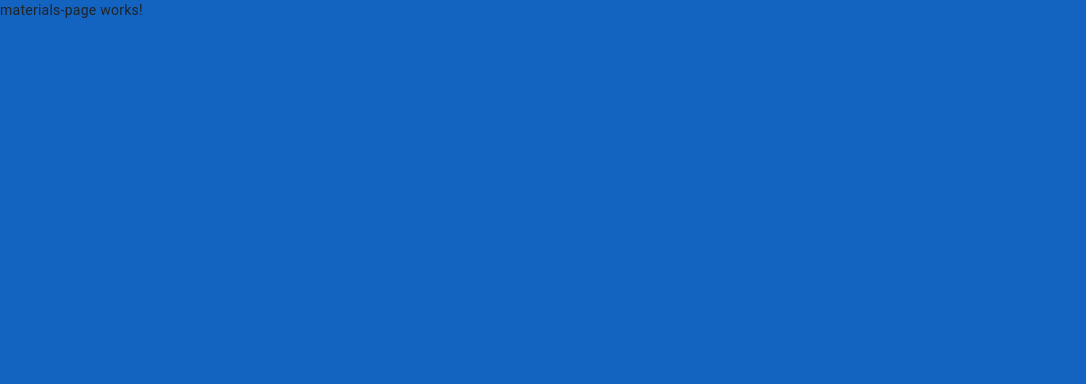
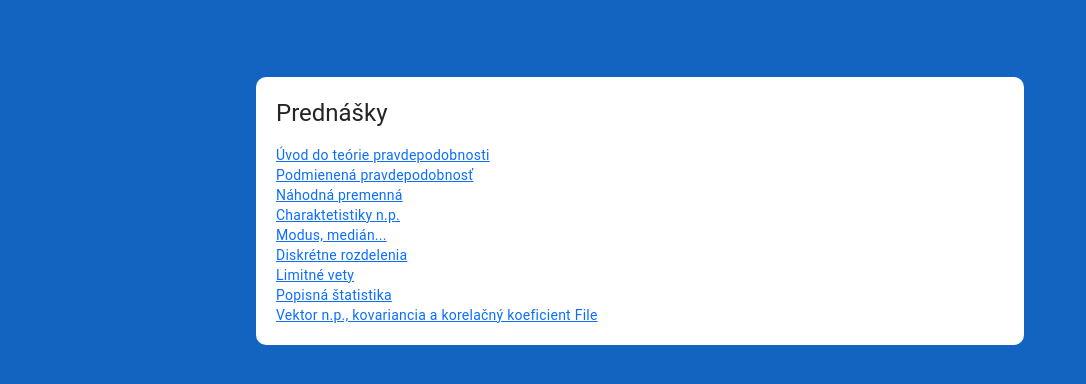
Before and after one commit to Shotgunxq/bp, an Angular app: page /mats in a window 1280 px wide. Shown: the top 384 px of the page, without its empty margins (0-1086 px from the left). Built offline with nearby package versions, Linux system fonts and the light colour scheme.

Commit message:
feat: material page added somethings

```diff
--- a/src/app/pages/materials-page/materials-page.component.html
+++ b/src/app/pages/materials-page/materials-page.component.html
@@ -1 +1,20 @@
-<p>materials-page works!</p>
+<div class="section">
+  <h1>Prednášky</h1>
+  <a href="https://elearn.elf.stuba.sk/moodle/mod/resource/view.php?id=25362">Úvod do teórie pravdepodobnosti</a>
+  <br />
+  <a href="https://elearn.elf.stuba.sk/moodle/mod/resource/view.php?id=26256">Podmienená pravdepodobnosť</a>
+  <br />
+  <a href="https://elearn.elf.stuba.sk/moodle/mod/resource/view.php?id=26290">Náhodná premenná</a>
+  <br />
+  <a href="https://elearn.elf.stuba.sk/moodle/mod/resource/view.php?id=26301">Charaktetistiky n.p.</a>
+  <br />
+  <a href="https://elearn.elf.stuba.sk/moodle/mod/resource/view.php?id=26302">Modus, medián...</a>
+  <br />
+  <a href="https://elearn.elf.stuba.sk/moodle/mod/resource/view.php?id=26329">Diskrétne rozdelenia</a>
+  <br />
+  <a href="https://elearn.elf.stuba.sk/moodle/mod/resource/view.php?id=26367">Limitné vety</a>
+  <br />
+  <a href="https://elearn.elf.stuba.sk/moodle/mod/resource/view.php?id=26368">Popisná štatistika</a>
+  <br />
+  <a href="https://elearn.elf.stuba.sk/moodle/mod/resource/view.php?id=26369">Vektor n.p., kovariancia a korelačný koeficient File</a>
+</div>
--- a/src/app/pages/materials-page/materials-page.component.scss
+++ b/src/app/pages/materials-page/materials-page.component.scss
@@ -0,0 +1,9 @@
+.section {
+  margin-top: 6%;
+  margin-left: auto;
+  margin-right: auto;
+  padding: 20px;
+  background-color: white;
+  width: 60%;
+  border-radius: 10px;
+}
```
